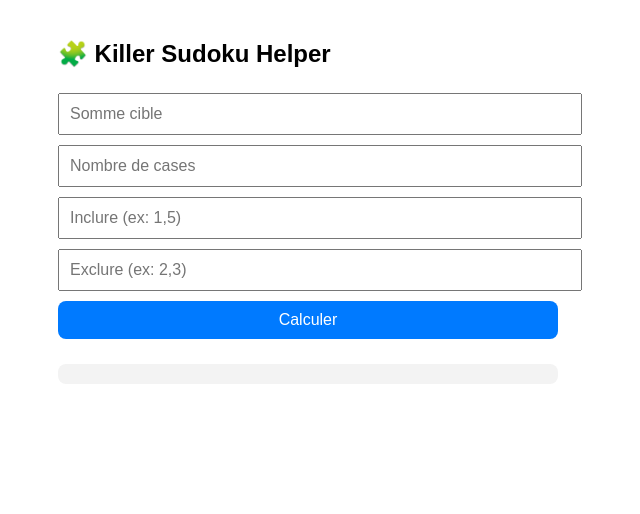
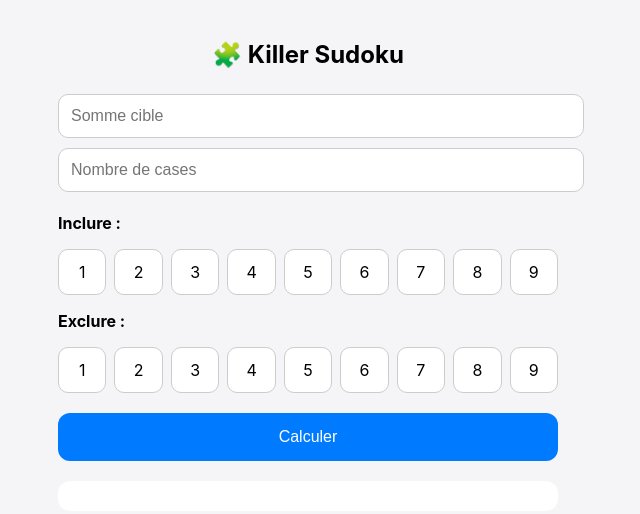
Before and after one commit to SachaXV15/killer-sudoku, a plain HTML site: page index.html in a window 1280 px wide. Shown: the whole page, without its empty margins (332-972 px from the left). Drawn offline with Linux system fonts and the light colour scheme.

Commit message:
Update index.html

```diff
--- a/index.html
+++ b/index.html
@@ -2,56 +2,116 @@
 <html lang="fr">
 <head>
 <meta charset="UTF-8">
+<meta name="viewport" content="width=device-width, initial-scale=1">
 <title>Killer Sudoku Helper</title>
-
-  <meta name="viewport" content="width=device-width, initial-scale=1">
-  <link rel="manifest" href="manifest.json">
 
 <style>
 body {
-      font-family: Arial;
+  font-family: -apple-system, Arial;
+  background: #f5f5f7;
   padding: 20px;
   max-width: 500px;
   margin: auto;
 }
 
-    input, button {
+h2 {
+  text-align: center;
+}
+
+input {
   width: 100%;
+  padding: 12px;
   margin: 5px 0;
-      padding: 10px;
   font-size: 16px;
+  border-radius: 10px;
+  border: 1px solid #ccc;
+}
+
+.grid {
+  display: grid;
+  grid-template-columns: repeat(9, 1fr);
+  gap: 8px;
+  margin: 10px 0;
+}
+
+.btn {
+  padding: 12px;
+  text-align: center;
+  border-radius: 10px;
+  background: white;
+  border: 1px solid #ccc;
+  cursor: pointer;
+}
+
+.btn.active {
+  background: #007AFF;
+  color: white;
 }
 
 button {
+  width: 100%;
+  padding: 15px;
+  margin-top: 10px;
   background: #007AFF;
   color: white;
   border: none;
-      border-radius: 8px;
+  border-radius: 12px;
+  font-size: 16px;
 }
 
 .result {
   margin-top: 20px;
-      background: #f3f3f3;
-      padding: 10px;
-      border-radius: 8px;
+  padding: 15px;
+  background: white;
+  border-radius: 12px;
 }
 </style>
 </head>
+
 <body>
 
-<h2>🧩 Killer Sudoku Helper</h2>
+<h2>🧩 Killer Sudoku</h2>
 
 <input type="number" id="sum" placeholder="Somme cible">
 <input type="number" id="length" placeholder="Nombre de cases">
 
-<input type="text" id="include" placeholder="Inclure (ex: 1,5)">
-<input type="text" id="exclude" placeholder="Exclure (ex: 2,3)">
+<p><b>Inclure :</b></p>
+<div class="grid" id="includeGrid"></div>
+
+<p><b>Exclure :</b></p>
+<div class="grid" id="excludeGrid"></div>
 
 <button onclick="solve()">Calculer</button>
 
 <div class="result" id="result"></div>
 
 <script>
+const includeSet = new Set();
+const excludeSet = new Set();
+
+function createGrid(container, set) {
+  for (let i = 1; i <= 9; i++) {
+    const btn = document.createElement("div");
+    btn.innerText = i;
+    btn.className = "btn";
+
+    btn.onclick = () => {
+      if (set.has(i)) {
+        set.delete(i);
+        btn.classList.remove("active");
+      } else {
+        set.add(i);
+        btn.classList.add("active");
+      }
+    };
+
+    container.appendChild(btn);
+  }
+}
+
+createGrid(document.getElementById("includeGrid"), includeSet);
+createGrid(document.getElementById("excludeGrid"), excludeSet);
+
 function getCombinations(arr, length) {
   let result = [];
 
@@ -76,34 +136,24 @@ function solve() {
   const sum = parseInt(document.getElementById("sum").value);
   const length = parseInt(document.getElementById("length").value);
 
-  const include = document.getElementById("include").value
-    .split(',')
-    .map(x => parseInt(x))
-    .filter(x => !isNaN(x));
-
-  const exclude = document.getElementById("exclude").value
-    .split(',')
-    .map(x => parseInt(x))
-    .filter(x => !isNaN(x));
-
   let digits = [1,2,3,4,5,6,7,8,9];
-  digits = digits.filter(d => !exclude.includes(d));
+  digits = digits.filter(d => !excludeSet.has(d));
 
   const combos = getCombinations(digits, length);
 
   const valid = combos.filter(c => {
     if (c.reduce((a,b)=>a+b,0) !== sum) return false;
-    return include.every(i => c.includes(i));
+    return [...includeSet].every(i => c.includes(i));
   });
 
   const resultDiv = document.getElementById("result");
 
   resultDiv.innerHTML = valid.length
-    ? `<b>${valid.length} combinaison(s)</b><br>${valid.map(c => c.join(", ")).join("<br>")}`
+    ? `<b>${valid.length} combinaison(s)</b><br>${valid.map(c => c.join(" ")).join("<br>")}`
     : "❌ Aucune combinaison";
 }
 
-// Activer le mode offline
+// PWA offline
 if ('serviceWorker' in navigator) {
   navigator.serviceWorker.register('service-worker.js');
 }
```
Lines whose indentation alone changed are shown as unchanged.
